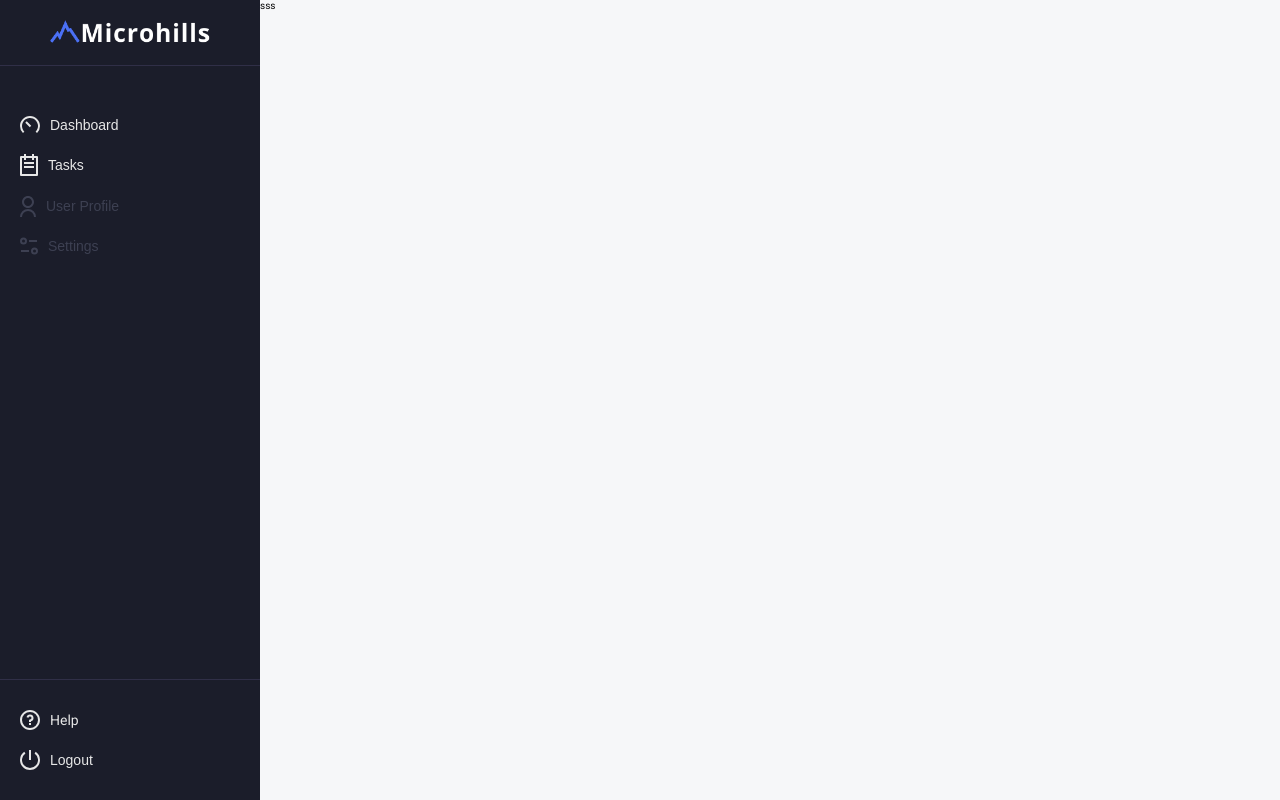
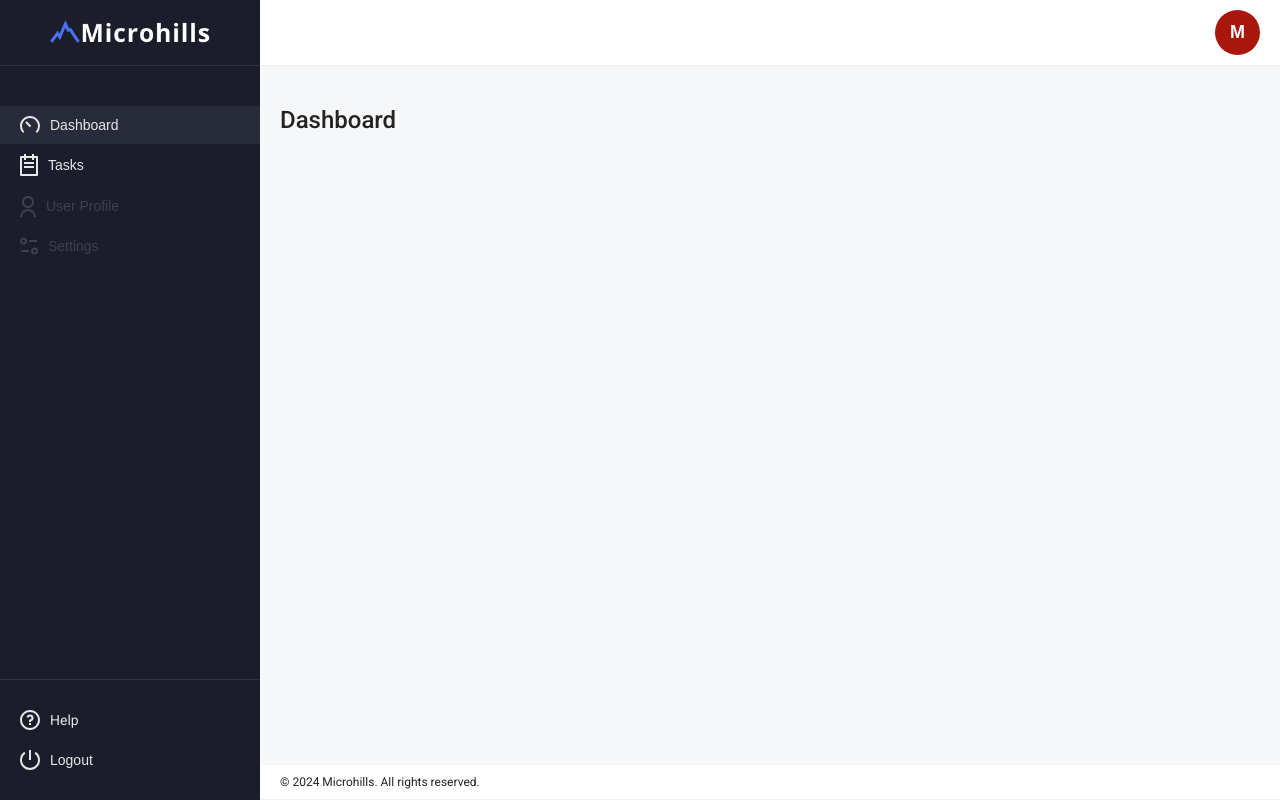
Before and after one commit to 0-logon/microhills, a React (Vite) app in the folder client/: page / in a window 1280 px wide. Built offline with nearby package versions, Linux system fonts and the light colour scheme; no server answers; sample sign-in values are in the browser's storage.

Commit message:
Created screens for Main view

```diff
--- a/client/src/App.tsx
+++ b/client/src/App.tsx
@@ -1,16 +1,19 @@
 import { BrowserRouter, Route, Routes } from "react-router-dom";
 import RegisterView from "./views/RegisterView";
 import LoginView from "./views/LoginView";
-import { useDispatch } from "react-redux";
+import { useDispatch, useSelector } from "react-redux";
 import { useEffect } from "react";
 import { login } from "./store/slices/authSlice";
 import ProtectedRoute from "./routes/ProtectedRoute";
 import MainView from "./views/MainView";
 import GuestRoute from "./routes/GuestRoute";
+import { AppDispatch, RootState } from "./store";
+import { fetchTasks } from "./store/slices/tasksSlice";
 
 const App: React.FC = () => {
 
-  const dispatch = useDispatch();
+  const dispatch = useDispatch<AppDispatch>();
+  const { tasks, status, error } = useSelector((state: RootState) => state.tasks);
 
   useEffect(() => {
     // Preuzimanje tokena iz localStorage
@@ -21,6 +24,12 @@ const App: React.FC = () => {
       dispatch(login(token));
     }
   }, [dispatch]);
+
+  useEffect(() => {
+    if (status === 'idle') {
+      dispatch(fetchTasks());
+    }
+  }, [status, dispatch]);
 
   return (
     <BrowserRouter>
--- a/client/src/components/main/Main.tsx
+++ b/client/src/components/main/Main.tsx
@@ -1,12 +1,43 @@
 import React from 'react';
 import styles from '../../styles/main/Main.module.css';
 import Sidebar from '../shared/Sidebar';
+import { useSelector } from 'react-redux';
+import { RootState } from '../../store';
+import DashboardScreen from '../../screens/DashboardScreen';
+import TasksScreen from '../../screens/TasksScreen';
 
 const Main: React.FC = () => {
+    const activeScreen = useSelector((state: RootState) => state.screen.activeScreen);
+
+    const renderScreen = () => {
+        switch (activeScreen) {
+            case 'Dashboard':
+                return <DashboardScreen />;
+            case 'Tasks':
+                return <TasksScreen />;
+            default:
+                return <div>Page not found</div>;
+        }
+    };
+
+
+
     return (
         <div className={styles.layout}>
             <Sidebar />
-            <div>sss</div>
+            <div className={styles.panel}>
+                <div className={styles.panel_header}>
+                    <button>M</button>
+                </div>
+                <div className={styles.container}>
+                    <div className={styles.screen_area}>
+                        {renderScreen()}
+                    </div>
+                </div>
+                <div className={styles.panel_footer}>
+                    <p>&copy; 2024 Microhills. All rights reserved.</p>
+                </div>
+            </div>
         </div>
     )
 }
--- a/client/src/components/shared/Sidebar.tsx
+++ b/client/src/components/shared/Sidebar.tsx
@@ -3,25 +3,44 @@ import styles from '../../styles/shared/Sidebar.module.css';
 import Logo from '../../assets/logos/logo.png';
 import { DashboardIcon, HelpIcon, LogoutIcon, SettingsIcon, TasksIcon, UserIcon } from '../../assets/icons';
 import { logout } from '../../store/slices/authSlice';
-import { useDispatch } from 'react-redux';
+import { useDispatch, useSelector } from 'react-redux';
 import { useNavigate } from 'react-router-dom';
+import { setActiveScreen } from '../../store/slices/screenSlice';
+import { RootState } from '../../store';
+
 const Sidebar: React.FC = () => {
     const dispatch = useDispatch();
     const navigate = useNavigate();
+    const activeScreen = useSelector((state: RootState) => state.screen.activeScreen);
 
     const handleLogout = () => {
         localStorage.removeItem('auth'); // Brisanje tokena iz localStorage
         dispatch(logout()); // Reset Redux stanja
         navigate('/login'); // Navigacija na login stranicu
     };
+
+    const handleScreen = (screen: string) => {
+        dispatch(setActiveScreen(screen));
+    };
+
     return (
         <nav className={styles.component}>
             <div className={styles.top_line}>
                 <a href="/"><img src={Logo} alt="Microhills" /></a>
             </div>
             <div className={styles.navigation}>
-                <button><DashboardIcon /> Dashboard</button>
-                <button><TasksIcon /> Tasks</button>
+                <button
+                    onClick={() => handleScreen("Dashboard")}
+                    className={activeScreen === 'Dashboard' ? styles.active_btn : ''}
+                >
+                    <DashboardIcon /> Dashboard
+                </button>
+                <button
+                    onClick={() => handleScreen("Tasks")}
+                    className={activeScreen === 'Tasks' ? styles.active_btn : ''}
+                >
+                    <TasksIcon /> Tasks
+                </button>
                 <button disabled><UserIcon /> User Profile</button>
                 <button disabled><SettingsIcon /> Settings</button>
             </div>
--- a/client/src/index.css
+++ b/client/src/index.css
@@ -6,6 +6,7 @@
 
   --bg_1: #1b1d2a;
   --bg_2: #f6f7f9;
+  --bg_3: #f6f7f9;
 
   --text_1: #FFFFFF;
   --text_2: #e7e7e7;
--- a/client/src/screens/DashboardScreen.tsx
+++ b/client/src/screens/DashboardScreen.tsx
@@ -1,8 +1,18 @@
-import React from 'react'
+import React from 'react';
+import styles from '../styles/screens/DashboardScreen.module.css';
+import { useSelector } from 'react-redux';
+import { RootState } from '../store';
 
 const DashboardScreen: React.FC = () => {
+    const { tasks, status, error } = useSelector((state: RootState) => state.tasks);
+
+    console.log("Tasks from redux: ",tasks);
     return (
-        <div>DashboardScreen</div>
+        <div className={styles.component}>
+            <div className={styles.header}>
+                <h1>Dashboard</h1>
+            </div>
+        </div>
     )
 }
 
--- /dev/null
+++ b/client/src/screens/TasksScreen.tsx
@@ -0,0 +1,9 @@
+import React from 'react';
+
+const TasksScreen: React.FC = () => {
+  return (
+    <div>TasksScreen</div>
+  )
+}
+
+export default TasksScreen;
--- a/client/src/store/index.ts
+++ b/client/src/store/index.ts
@@ -1,6 +1,8 @@
 // store/index.ts
 import { configureStore } from '@reduxjs/toolkit';
 import authReducer, { AuthState } from './slices/authSlice';
+import screenReducer from './slices/screenSlice';
+import { tasksReducer } from './slices/tasksSlice';
 
 // Učitavanje prethodnog stanja iz localStorage
 const loadAuthState = (): AuthState => {
@@ -28,6 +30,8 @@ const preloadedAuthState = loadAuthState();
 const store = configureStore({
   reducer: {
     auth: authReducer,
+    screen: screenReducer,
+    tasks: tasksReducer,
   },
   preloadedState: { auth: preloadedAuthState },
 });
@@ -35,4 +39,8 @@ const store = configureStore({
 // Pretplata za čuvanje stanja pri promeni
 store.subscribe(() => saveAuthState(store.getState()));
 
+
+export type RootState = ReturnType<typeof store.getState>;
+export type AppDispatch = typeof store.dispatch;
+
 export default store;
--- /dev/null
+++ b/client/src/store/slices/screenSlice.ts
@@ -0,0 +1,22 @@
+import { createSlice, PayloadAction } from '@reduxjs/toolkit';
+
+interface ScreenState {
+    activeScreen: string;
+}
+
+const initialState: ScreenState = {
+    activeScreen: 'Dashboard',
+};
+
+const screenSlice = createSlice({
+    name: 'screen',
+    initialState,
+    reducers: {
+        setActiveScreen: (state, action: PayloadAction<string>) => {
+            state.activeScreen = action.payload;
+        },
+    },
+});
+
+export const { setActiveScreen } = screenSlice.actions;
+export default screenSlice.reducer;
--- /dev/null
+++ b/client/src/store/slices/tasksSlice.ts
@@ -0,0 +1,81 @@
+import { createSlice, createAsyncThunk, PayloadAction } from '@reduxjs/toolkit';
+
+// Definišemo tip za Task
+interface Task {
+    id: number;
+    title: string;
+    description: string;
+}
+
+// Definišemo inicijalno stanje
+interface TasksState {
+    tasks: Task[];
+    status: 'idle' | 'loading' | 'succeeded' | 'failed';
+    error: string | null;
+}
+
+const initialState: TasksState = {
+    tasks: [],
+    status: 'idle',
+    error: null,
+};
+
+// Asinkrona funkcija za dohvatanje zadataka
+export const fetchTasks = createAsyncThunk(
+    'tasks/fetchTasks',
+    async (_, { rejectWithValue }) => {
+      try {
+        // Preuzimanje tokena iz localStorage
+        const token = localStorage.getItem('auth')
+          ? JSON.parse(localStorage.getItem('auth')!).token
+          : null;
+
+        if (!token) {
+          throw new Error('Authentication token not found');
+        }
+
+        // Slanje zahteva
+        const response = await fetch('http://localhost:3000/tasks', {
+          method: 'GET',
+          headers: {
+            Authorization: `Bearer ${token}`,
+            'Content-Type': 'application/json',
+          },
+        });
+
+        // Provera da li je odgovor uspešan
+        if (!response.ok) {
+          const errorData = await response.json();
+          throw new Error(errorData.error || 'Failed to fetch tasks');
+        }
+
+        // Vraćanje rezultata
+        return await response.json();
+      } catch (error: any) {
+        return rejectWithValue(error.message);
+      }
+    }
+  );
+
+// Slice za zadatke
+const tasksSlice = createSlice({
+    name: 'tasks',
+    initialState,
+    reducers: {},
+    extraReducers: (builder) => {
+        builder
+            .addCase(fetchTasks.pending, (state) => {
+                state.status = 'loading';
+            })
+            .addCase(fetchTasks.fulfilled, (state, action: PayloadAction<Task[]>) => {
+                state.status = 'succeeded';
+                state.tasks = action.payload;
+            })
+            .addCase(fetchTasks.rejected, (state, action: PayloadAction<any>) => {
+                state.status = 'failed';
+                state.error = action.payload;
+            });
+    },
+});
+
+export const tasksReducer = tasksSlice.reducer;
--- a/client/src/styles/main/Main.module.css
+++ b/client/src/styles/main/Main.module.css
@@ -4,3 +4,58 @@
     height: 100vh;
     background-color: var(--bg_2);
 }
+
+.panel {
+    background-color: var(--bg_3);
+    display: flex;
+    flex-direction: column;
+}
+
+.panel_header {
+    padding: 10px 20px;
+    border-bottom: 1px solid #f1f1f1;
+    background-color: #FFFFFF;
+    display: flex;
+    justify-content: flex-end;
+
+    button {
+        font-size: 1.8rem;
+        font-weight: 600;
+        color: #FFF;
+        width: 45px;
+        height: 45px;
+        border-radius: 100%;
+        border: none;
+        background-color: #a8160c;
+        display: flex;
+        justify-content: center;
+        align-items: center;
+        cursor: pointer;
+    }
+}
+
+.panel_footer {
+    padding: 10px 20px;
+    border-bottom: 1px solid #f1f1f1;
+    background-color: #FFFFFF;
+    display: flex;
+
+    p {
+        font-size: 1.2rem;
+        color: var(--text_4);
+    }
+}
+
+.container {
+    margin: 40px 0 20px 0;
+    padding: 0 20px;
+    flex-grow: 1;
+    display: flex;
+    justify-content: center;
+    overflow-y: auto;
+}
+
+.screen_area {
+    width: 100%;
+    max-width: 1080px;
+}
--- /dev/null
+++ b/client/src/styles/screens/DashboardScreen.module.css
@@ -0,0 +1,9 @@
+.component {
+    /* background-color: green; */
+}
+
+.header h1 {
+    font-size: 2.4rem;
+    font-weight: 500;
+    color: var(--text_4);
+}
--- a/client/src/styles/shared/Sidebar.module.css
+++ b/client/src/styles/shared/Sidebar.module.css
@@ -51,6 +51,10 @@
                 fill: #3d4052;
             }
         }
+
+        &.active_btn {
+            background-color: #282b3a;
+        }
     }
 }
 
```
